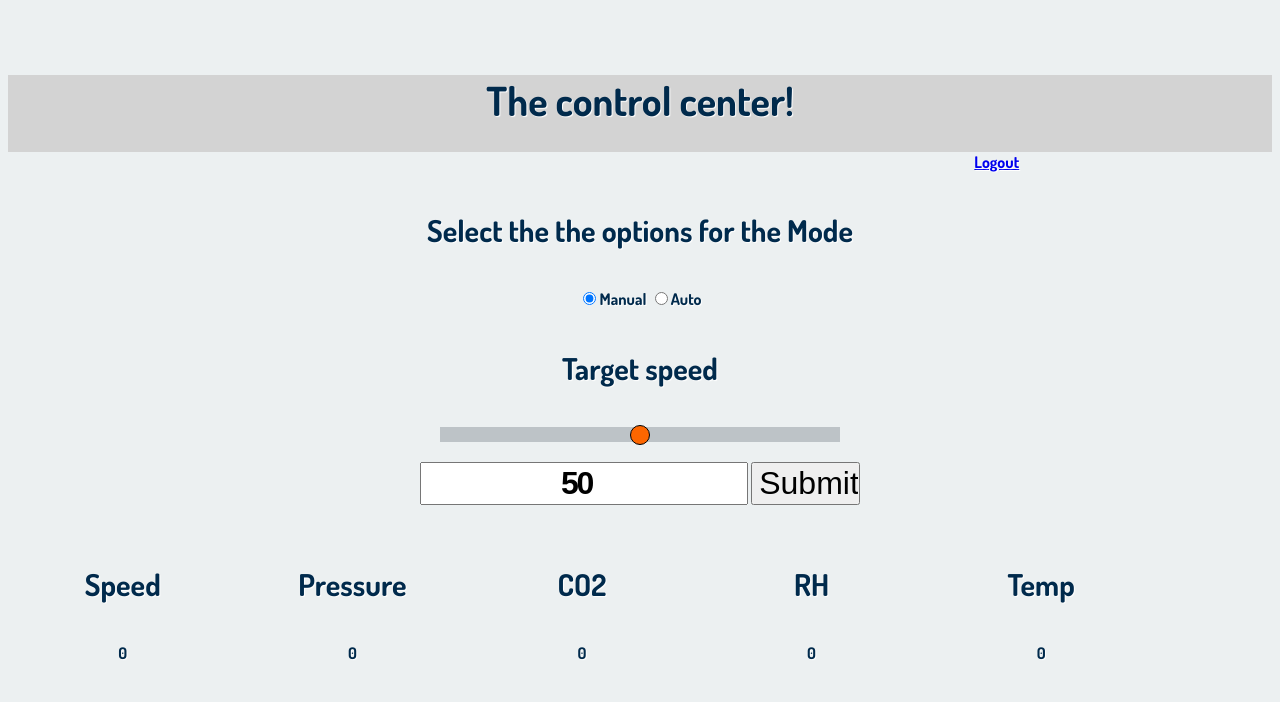
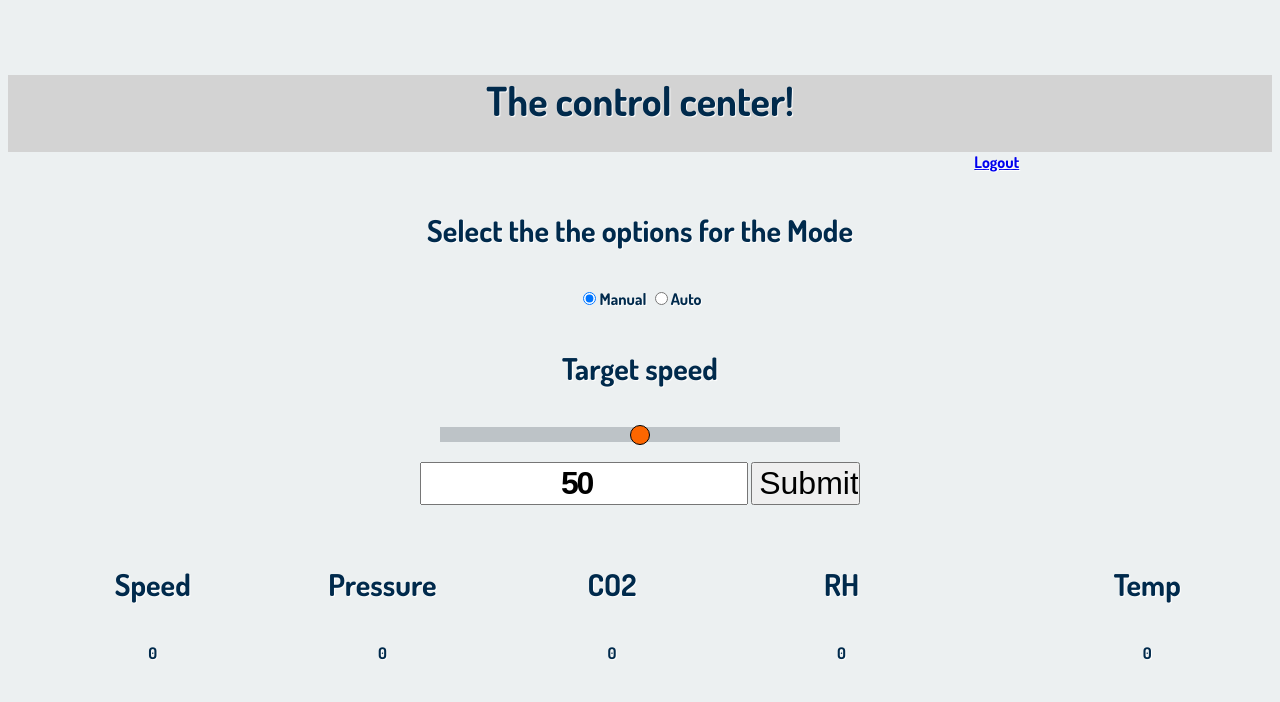
Before and after one commit to Mikooboy/ventilation, a website: page ventilation-UI/page.html in a window 1280 px wide. Drawn offline with Linux system fonts and the light colour scheme; no server answers.

```diff
--- a/ventilation-UI/style/style.css
+++ b/ventilation-UI/style/style.css
@@ -87,7 +87,7 @@
     text-align: center;
 }
 .speed{
-
+    margin-left: 30px;
     width: 15%;
     float: left;
     padding: 20px;
@@ -113,7 +113,8 @@
 }
 .temp{
     width: 15%;
-    float: left;
+    float: right;
     padding: 20px;
+    margin-right: 10px;
 
 }
```
